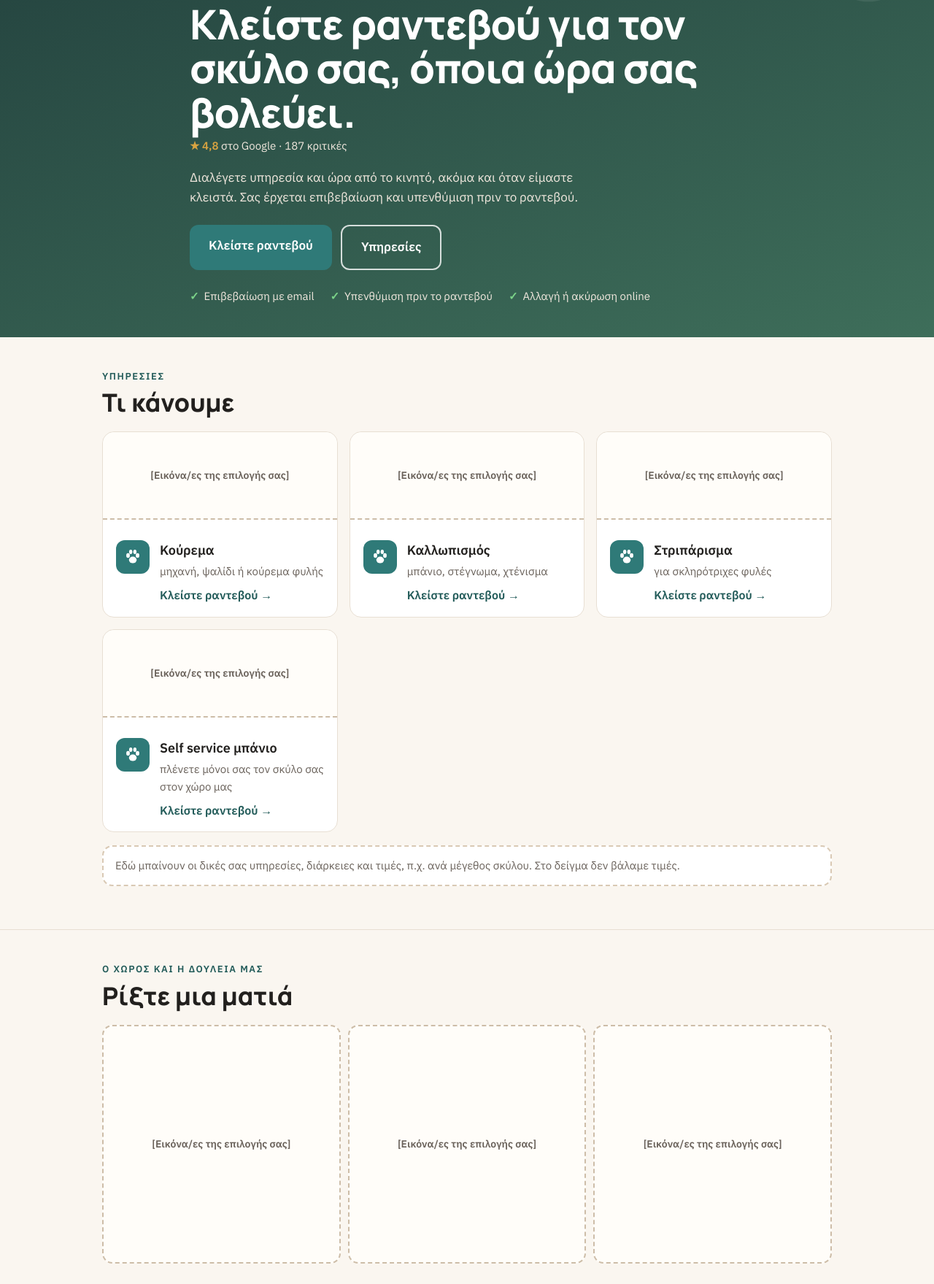
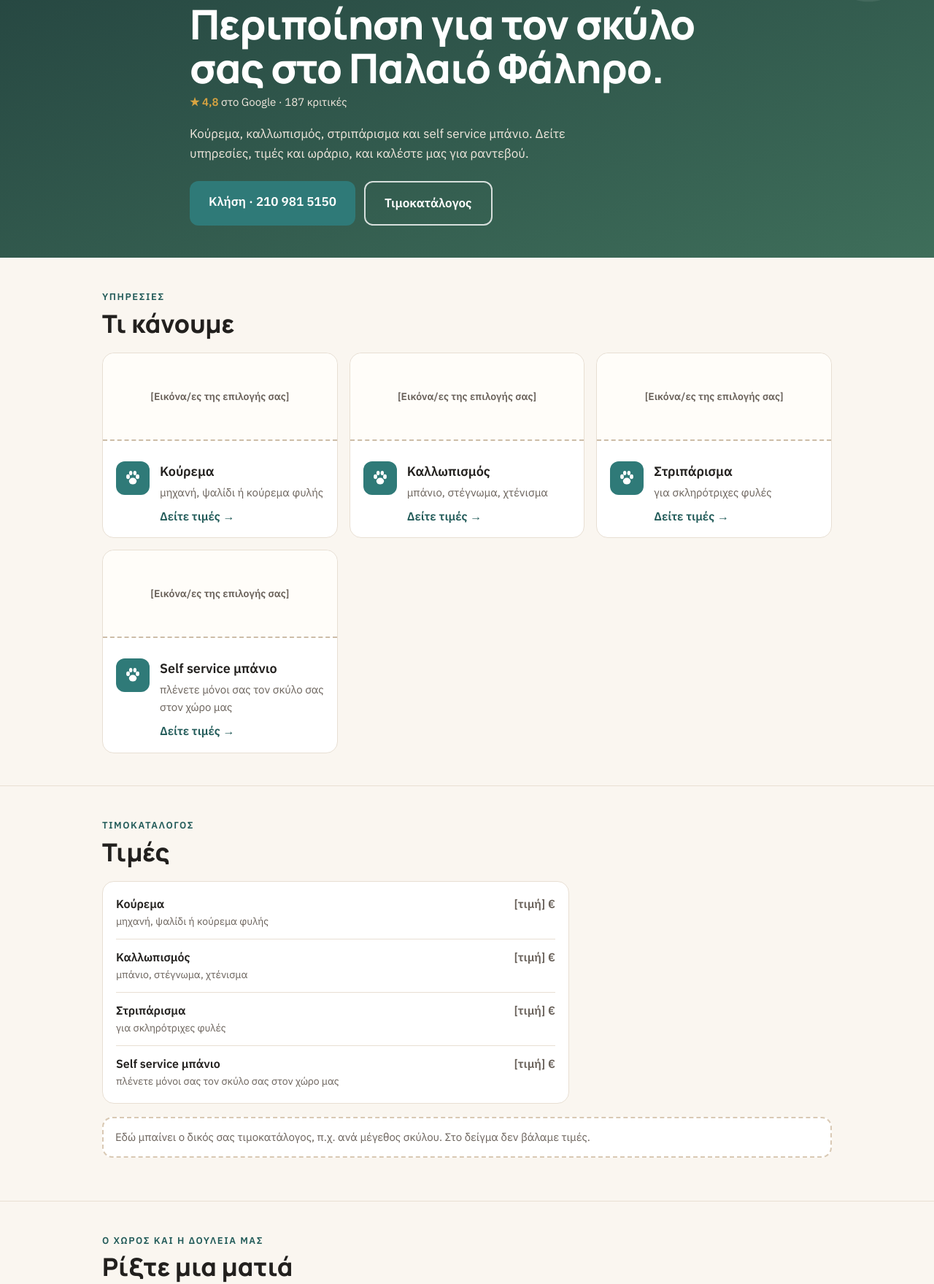
Before and after one commit to thetanorthgr/kommotirio-demo, a plain HTML site: page happypetbath/index.html in a window 1280 px wide. Shown: the part 317-2076 px from the top of the page at 73% size. Drawn offline with Linux system fonts and the light colour scheme.

Commit message:
Happy Pet Bath: εκδοχή «βιτρίνα» χωρίς κρατήσεις, με τιμοκατάλογο (noindex)

```diff
--- a/happypetbath/index.html
+++ b/happypetbath/index.html
@@ -3,7 +3,7 @@
 <head>
 <meta charset="utf-8">
 <meta name="viewport" content="width=device-width, initial-scale=1">
-<title>Happy Pet Bath · Κλείστε ραντεβού (δείγμα)</title>
+<title>Happy Pet Bath · Παλαιό Φάληρο (δείγμα)</title>
 <meta name="robots" content="noindex, nofollow">
 <style>
   @font-face { font-family: "Manrope"; font-weight: 700; font-display: swap; src: url("../fonts/Manrope-700-greek.woff2") format("woff2"); unicode-range: U+0370-03FF; }
@@ -83,6 +83,13 @@
   .sticky.show { opacity:1; pointer-events:auto; } .sticky .btn { display:block; box-shadow:0 8px 24px rgba(0,0,0,.25); }
   @media (min-width:641px) { .sticky { display:none; } }
 
+
+  .prices { background:#fff; border:1px solid var(--line); border-radius:16px; padding:6px 18px; max-width:640px; }
+  .prices div { display:flex; justify-content:space-between; align-items:baseline; gap:12px; padding:12px 0; border-bottom:1px solid var(--line); }
+  .prices div:last-child { border-bottom:0; }
+  .prices dt { margin:0; font-weight:600; } .prices dt span { display:block; font-weight:400; font-size:14px; color:var(--muted); }
+  .prices dd { margin:0; font-weight:600; white-space:nowrap; color:var(--muted); }
+
 </style>
 </head>
 <body>
@@ -96,11 +103,10 @@
   <div class="wrap"><div class="ph">[Εικόνα/ες της επιλογής σας]</div></div>
   <div class="wrap hero-body">
     <span class="status"><span class="dot" id="status-dot"></span><span id="status-text">Ωράριο</span></span>
-    <h1>Κλείστε ραντεβού για τον σκύλο σας, όποια ώρα σας βολεύει.</h1>
+    <h1>Περιποίηση για τον σκύλο σας στο Παλαιό Φάληρο.</h1>
     <p class="rating"><b>★ 4,8</b> στο Google · 187 κριτικές</p>
-    <p class="lead">Διαλέγετε υπηρεσία και ώρα από το κινητό, ακόμα και όταν είμαστε κλειστά. Σας έρχεται επιβεβαίωση και υπενθύμιση πριν το ραντεβού.</p>
-    <div class="btns"><a class="btn main" href="#kratisi">Κλείστε ραντεβού</a> <a class="btn ghost" href="#ypiresies">Υπηρεσίες</a></div>
-    <ul class="perks"><li>Επιβεβαίωση με email</li><li>Υπενθύμιση πριν το ραντεβού</li><li>Αλλαγή ή ακύρωση online</li></ul>
+    <p class="lead">Κούρεμα, καλλωπισμός, στριπάρισμα και self service μπάνιο. Δείτε υπηρεσίες, τιμές και ωράριο, και καλέστε μας για ραντεβού.</p>
+    <div class="btns"><a class="btn main" href="tel:+302109815150">Κλήση · 210 981 5150</a> <a class="btn ghost" href="#times">Τιμοκατάλογος</a></div>
   </div>
 </header>
 <main>
@@ -109,12 +115,24 @@
     <p class="eyebrow">Υπηρεσίες</p>
     <h2>Τι κάνουμε</h2>
     <div class="grid">
-      <article class="svc"><div class="ph">[Εικόνα/ες της επιλογής σας]</div><div class="svc-ic"><svg viewBox="0 0 64 64" aria-hidden="true"><g fill="currentColor"><ellipse cx="32" cy="42" rx="13" ry="11"/><ellipse cx="16" cy="27" rx="6" ry="8"/><ellipse cx="48" cy="27" rx="6" ry="8"/><ellipse cx="25" cy="15" rx="5.5" ry="7.5"/><ellipse cx="39" cy="15" rx="5.5" ry="7.5"/></g></svg></div><div class="svc-body"><b>Κούρεμα</b><span class="svc-meta">μηχανή, ψαλίδι ή κούρεμα φυλής</span><a href="#kratisi">Κλείστε ραντεβού →</a></div></article>
-      <article class="svc"><div class="ph">[Εικόνα/ες της επιλογής σας]</div><div class="svc-ic"><svg viewBox="0 0 64 64" aria-hidden="true"><g fill="currentColor"><ellipse cx="32" cy="42" rx="13" ry="11"/><ellipse cx="16" cy="27" rx="6" ry="8"/><ellipse cx="48" cy="27" rx="6" ry="8"/><ellipse cx="25" cy="15" rx="5.5" ry="7.5"/><ellipse cx="39" cy="15" rx="5.5" ry="7.5"/></g></svg></div><div class="svc-body"><b>Καλλωπισμός</b><span class="svc-meta">μπάνιο, στέγνωμα, χτένισμα</span><a href="#kratisi">Κλείστε ραντεβού →</a></div></article>
-      <article class="svc"><div class="ph">[Εικόνα/ες της επιλογής σας]</div><div class="svc-ic"><svg viewBox="0 0 64 64" aria-hidden="true"><g fill="currentColor"><ellipse cx="32" cy="42" rx="13" ry="11"/><ellipse cx="16" cy="27" rx="6" ry="8"/><ellipse cx="48" cy="27" rx="6" ry="8"/><ellipse cx="25" cy="15" rx="5.5" ry="7.5"/><ellipse cx="39" cy="15" rx="5.5" ry="7.5"/></g></svg></div><div class="svc-body"><b>Στριπάρισμα</b><span class="svc-meta">για σκληρότριχες φυλές</span><a href="#kratisi">Κλείστε ραντεβού →</a></div></article>
-      <article class="svc"><div class="ph">[Εικόνα/ες της επιλογής σας]</div><div class="svc-ic"><svg viewBox="0 0 64 64" aria-hidden="true"><g fill="currentColor"><ellipse cx="32" cy="42" rx="13" ry="11"/><ellipse cx="16" cy="27" rx="6" ry="8"/><ellipse cx="48" cy="27" rx="6" ry="8"/><ellipse cx="25" cy="15" rx="5.5" ry="7.5"/><ellipse cx="39" cy="15" rx="5.5" ry="7.5"/></g></svg></div><div class="svc-body"><b>Self service μπάνιο</b><span class="svc-meta">πλένετε μόνοι σας τον σκύλο σας στον χώρο μας</span><a href="#kratisi">Κλείστε ραντεβού →</a></div></article>
+      <article class="svc"><div class="ph">[Εικόνα/ες της επιλογής σας]</div><div class="svc-ic"><svg viewBox="0 0 64 64" aria-hidden="true"><g fill="currentColor"><ellipse cx="32" cy="42" rx="13" ry="11"/><ellipse cx="16" cy="27" rx="6" ry="8"/><ellipse cx="48" cy="27" rx="6" ry="8"/><ellipse cx="25" cy="15" rx="5.5" ry="7.5"/><ellipse cx="39" cy="15" rx="5.5" ry="7.5"/></g></svg></div><div class="svc-body"><b>Κούρεμα</b><span class="svc-meta">μηχανή, ψαλίδι ή κούρεμα φυλής</span><a href="#times">Δείτε τιμές →</a></div></article>
+      <article class="svc"><div class="ph">[Εικόνα/ες της επιλογής σας]</div><div class="svc-ic"><svg viewBox="0 0 64 64" aria-hidden="true"><g fill="currentColor"><ellipse cx="32" cy="42" rx="13" ry="11"/><ellipse cx="16" cy="27" rx="6" ry="8"/><ellipse cx="48" cy="27" rx="6" ry="8"/><ellipse cx="25" cy="15" rx="5.5" ry="7.5"/><ellipse cx="39" cy="15" rx="5.5" ry="7.5"/></g></svg></div><div class="svc-body"><b>Καλλωπισμός</b><span class="svc-meta">μπάνιο, στέγνωμα, χτένισμα</span><a href="#times">Δείτε τιμές →</a></div></article>
+      <article class="svc"><div class="ph">[Εικόνα/ες της επιλογής σας]</div><div class="svc-ic"><svg viewBox="0 0 64 64" aria-hidden="true"><g fill="currentColor"><ellipse cx="32" cy="42" rx="13" ry="11"/><ellipse cx="16" cy="27" rx="6" ry="8"/><ellipse cx="48" cy="27" rx="6" ry="8"/><ellipse cx="25" cy="15" rx="5.5" ry="7.5"/><ellipse cx="39" cy="15" rx="5.5" ry="7.5"/></g></svg></div><div class="svc-body"><b>Στριπάρισμα</b><span class="svc-meta">για σκληρότριχες φυλές</span><a href="#times">Δείτε τιμές →</a></div></article>
+      <article class="svc"><div class="ph">[Εικόνα/ες της επιλογής σας]</div><div class="svc-ic"><svg viewBox="0 0 64 64" aria-hidden="true"><g fill="currentColor"><ellipse cx="32" cy="42" rx="13" ry="11"/><ellipse cx="16" cy="27" rx="6" ry="8"/><ellipse cx="48" cy="27" rx="6" ry="8"/><ellipse cx="25" cy="15" rx="5.5" ry="7.5"/><ellipse cx="39" cy="15" rx="5.5" ry="7.5"/></g></svg></div><div class="svc-body"><b>Self service μπάνιο</b><span class="svc-meta">πλένετε μόνοι σας τον σκύλο σας στον χώρο μας</span><a href="#times">Δείτε τιμές →</a></div></article>
     </div>
-    <p class="note">Εδώ μπαίνουν οι δικές σας υπηρεσίες, διάρκειες και τιμές, π.χ. ανά μέγεθος σκύλου. Στο δείγμα δεν βάλαμε τιμές.</p>
+  </div>
+</section>
+<section id="times">
+  <div class="wrap">
+    <p class="eyebrow">Τιμοκατάλογος</p>
+    <h2>Τιμές</h2>
+    <dl class="prices">
+        <div><dt>Κούρεμα<span>μηχανή, ψαλίδι ή κούρεμα φυλής</span></dt><dd>[τιμή] €</dd></div>
+        <div><dt>Καλλωπισμός<span>μπάνιο, στέγνωμα, χτένισμα</span></dt><dd>[τιμή] €</dd></div>
+        <div><dt>Στριπάρισμα<span>για σκληρότριχες φυλές</span></dt><dd>[τιμή] €</dd></div>
+        <div><dt>Self service μπάνιο<span>πλένετε μόνοι σας τον σκύλο σας στον χώρο μας</span></dt><dd>[τιμή] €</dd></div>
+    </dl>
+    <p class="note">Εδώ μπαίνει ο δικός σας τιμοκατάλογος, π.χ. ανά μέγεθος σκύλου. Στο δείγμα δεν βάλαμε τιμές.</p>
   </div>
 </section>
 <section id="gallery">
@@ -136,17 +154,6 @@
     <p class="note">Εδώ μπαίνουν οι κριτικές που θα διαλέξετε εσείς από το Google.</p>
   </div>
 </section>
-<section id="kratisi">
-  <div class="wrap">
-    <p class="eyebrow">Κράτηση</p>
-    <h2>Διαλέξτε υπηρεσία και ώρα</h2>
-    <div class="book">
-      <p id="book-empty">Πατήστε για να δείτε πώς κλείνει ραντεβού ο πελάτης. Στο δείγμα ανοίγει ένα δοκιμαστικό ημερολόγιο· στη δική σας σελίδα, το δικό σας.</p>
-      <iframe id="book-frame" title="Κράτηση ραντεβού"></iframe>
-      <div class="btns"><button type="button" class="btn main" id="book-load">Δείτε τις ελεύθερες ώρες</button> <a class="btn alt" href="https://thetanorth.setmore.com" target="_blank" rel="noopener">Σε νέα σελίδα</a></div>
-    </div>
-  </div>
-</section>
 <section id="ores">
   <div class="wrap grid">
     <div>
@@ -163,6 +170,7 @@
       <p class="eyebrow">Πού είμαστε</p>
       <h2>Αγίας Τριάδος 13</h2>
       <p>Παλαιό Φάληρο · <a href="tel:+302109815150">210 981 5150</a></p>
+      <div class="btns"><a class="btn alt" href="https://www.google.com/maps/dir/?api=1&amp;destination=37.9322156%2C23.7006365" target="_blank" rel="noopener">Οδηγίες στο Google Maps</a></div>
       <p class="small">Στην κανονική σελίδα μπαίνει ο χάρτης του Google.</p>
     </div>
   </div>
@@ -172,18 +180,8 @@
   <p>Δείγμα σελίδας από τη ThetaNorth · info@thetanorth.gr</p>
   <p>Ωράριο και στοιχεία από το προφίλ σας στο Google (14/11).</p>
 </footer>
-<div class="sticky"><a class="btn main" href="#kratisi">Κλείστε ραντεβού</a></div>
+<div class="sticky"><a class="btn main" href="tel:+302109815150">Κλήση · 210 981 5150</a></div>
 <script>
-  const URL_B = "https://thetanorth.setmore.com";
-  const f = document.getElementById("book-frame"), load = document.getElementById("book-load"), empty = document.getElementById("book-empty");
-  const openB = () => { if (f.src) return; f.src = URL_B; f.style.display = "block"; empty.style.display = "none"; load.hidden = true; };
-  load.addEventListener("click", openB);
-  document.querySelectorAll('a[href="#kratisi"]').forEach(a => a.addEventListener("click", openB));
-  if ("IntersectionObserver" in window) {
-    const s = document.querySelector(".sticky"), seen = { hero: true, book: false };
-    const io = new IntersectionObserver(es => { es.forEach(e => { seen[e.target.id === "kratisi" ? "book" : "hero"] = e.isIntersecting; }); s.classList.toggle("show", !seen.hero && !seen.book); });
-    io.observe(document.querySelector(".hero-body .btns")); io.observe(document.getElementById("kratisi"));
-  }
   (function () {
     const H = {"2": [10, 20.5], "3": [10, 14], "4": [10, 20.5], "5": [10, 20.5], "6": [10, 15]}, N = ["την Κυριακή", "τη Δευτέρα", "την Τρίτη", "την Τετάρτη", "την Πέμπτη", "την Παρασκευή", "το Σάββατο"];
     const fmt = x => Math.floor(x) + ":" + String(Math.round((x % 1) * 60)).padStart(2, "0");
@@ -193,8 +191,12 @@
     dot.classList.add("off");
     let n = d, label;
     if (H[d] && h < H[d][0]) label = "σήμερα"; else { do { n = (n + 1) % 7; } while (!H[n]); label = n === (d + 1) % 7 ? "αύριο" : N[n]; }
-    txt.textContent = "Κλειστά τώρα · ανοίγουμε " + label + " στις " + fmt(H[n][0]) + " · κλείστε online";
+    txt.textContent = "Κλειστά τώρα · ανοίγουμε " + label + " στις " + fmt(H[n][0]);
   })();
+  if ("IntersectionObserver" in window) {
+    const s = document.querySelector(".sticky");
+    new IntersectionObserver(es => es.forEach(e => s.classList.toggle("show", !e.isIntersecting))).observe(document.querySelector(".hero-body .btns"));
+  }
 </script>
 </body>
 </html>
```
